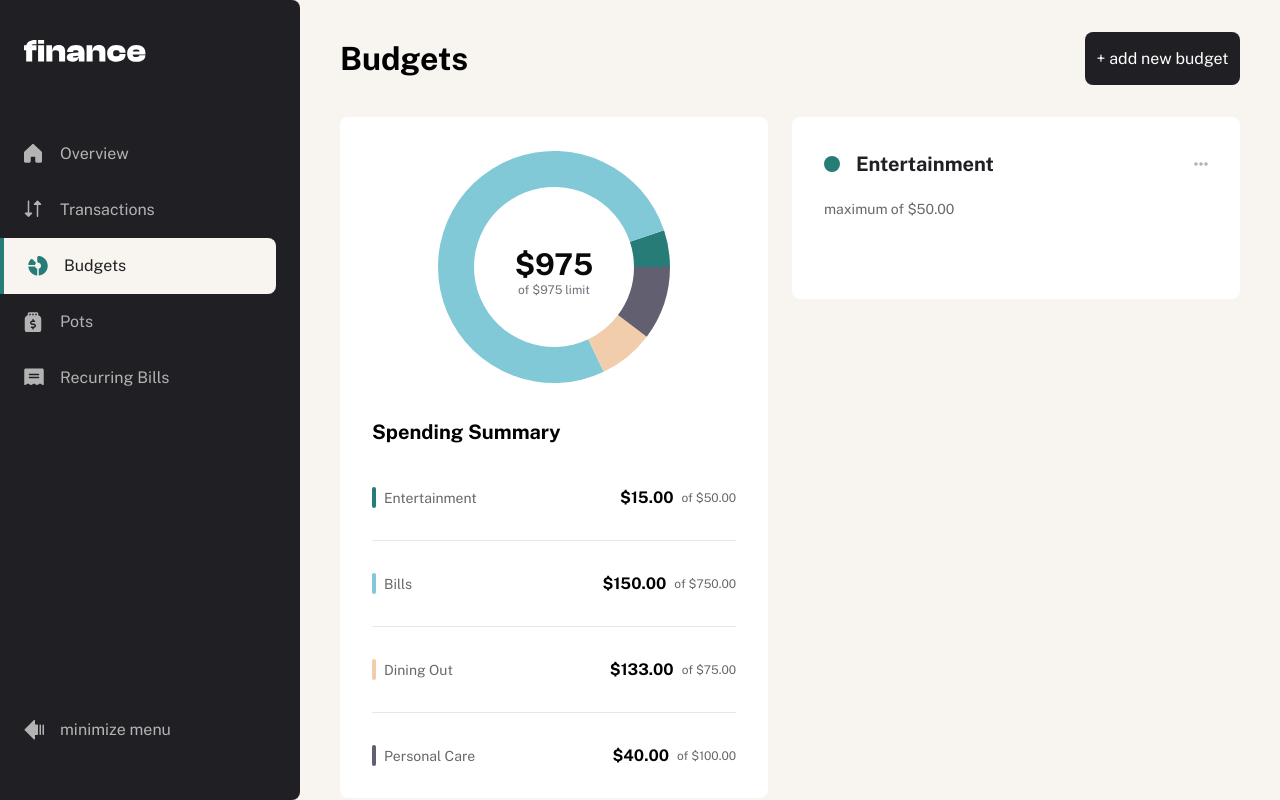
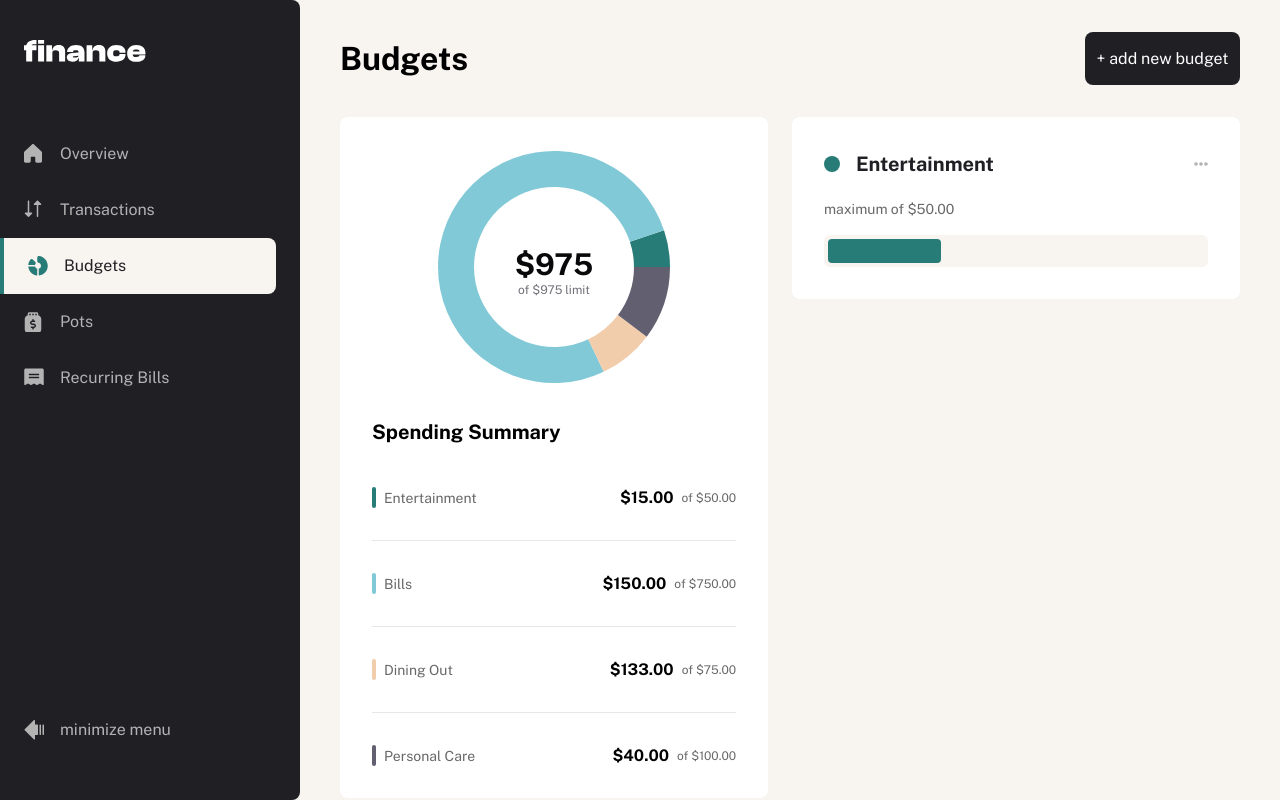
Before and after one commit to mrvicthor/personal-finance-app, a Next.js app: page /budgets in a window 1280 px wide. Built offline with nearby package versions, Linux system fonts and the light colour scheme.

Commit message:
feat(BudgetRange.tsx): added new BudgetRange component

```diff
--- /dev/null
+++ b/src/features/budgets/components/BudgetRange.tsx
@@ -0,0 +1,23 @@
+"use client";
+import React from "react";
+
+type BudgetRangeProps = {
+  spent: number;
+  amount: number;
+};
+
+const BudgetRange = ({ spent, amount }: BudgetRangeProps) => {
+  const spentPercentage = (spent / amount) * 100;
+  return (
+    <div
+      style={{
+        backgroundColor: "#277C78",
+        height: "100%",
+        width: `${spentPercentage}%`,
+        borderRadius: "4px",
+      }}
+    />
+  );
+};
+
+export default BudgetRange;
--- a/src/features/budgets/components/Budgets.tsx
+++ b/src/features/budgets/components/Budgets.tsx
@@ -4,6 +4,8 @@ import ellipsisIcon from "../../../../public/assets/images/icon-ellipsis.svg";
 import { Transaction } from "@/components/transactions";
 import { Budget } from "@/components/budgetList";
 import { formatCurrency } from "@/helpers";
+import BudgetRange from "./BudgetRange";
+
 type BudgetProps = {
   data: Transaction[];
   budgetList: Budget[];
@@ -34,7 +36,12 @@ const Budgets = ({ data, budgetList }: BudgetProps) => {
               maximum of {formatCurrency(maximumEntertainment as number)}
             </p>
             <div className="mt-4">
-              <div className="h-8"></div>
+              <div className="h-8 bg-[#F8F4F0] rounded-md py-1 px-1">
+                <BudgetRange
+                  spent={15}
+                  amount={maximumEntertainment as number}
+                />
+              </div>
             </div>
           </div>
         </div>
```
